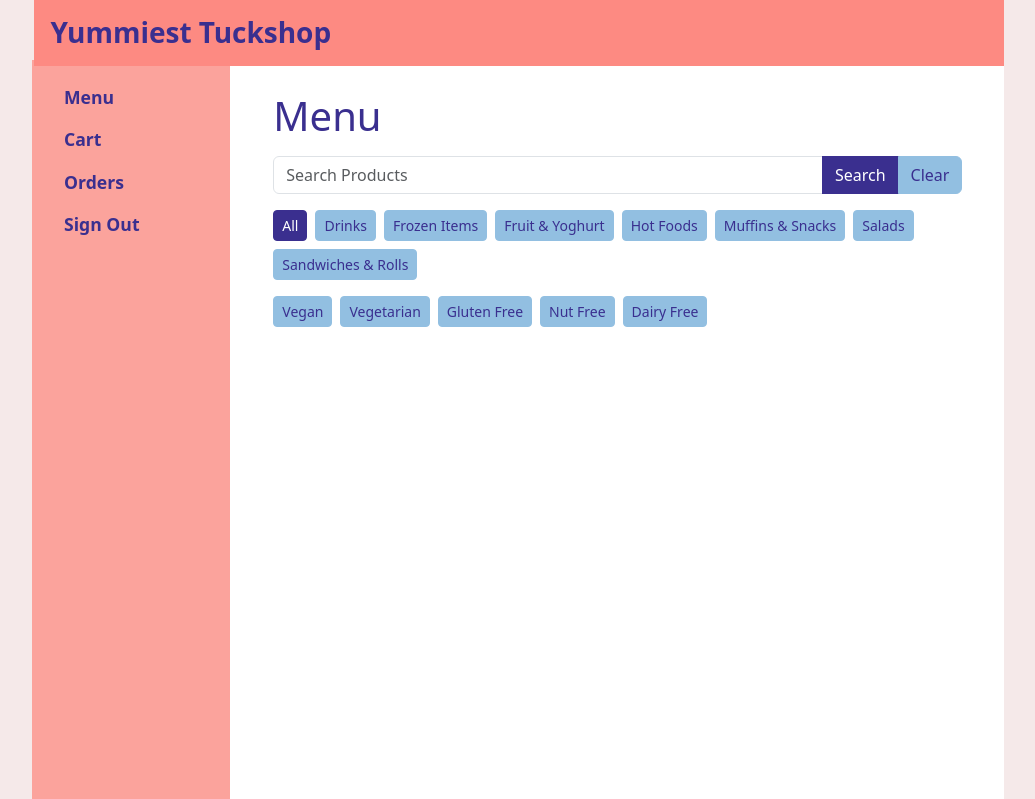
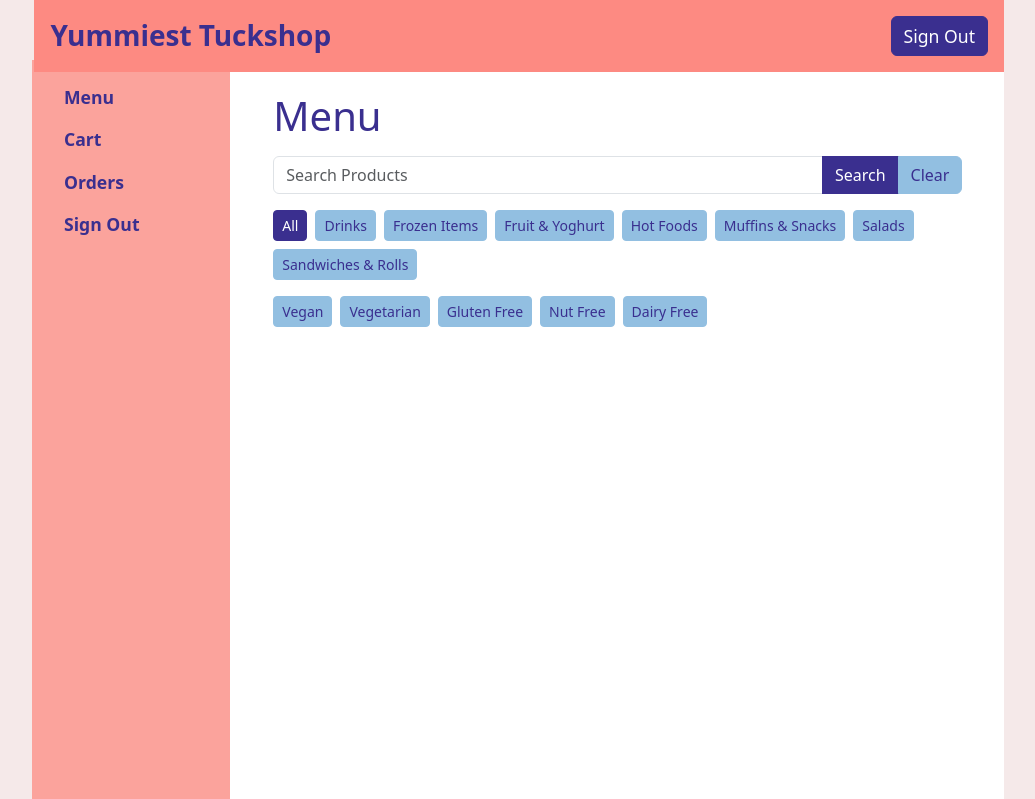
Before and after one commit to thePillowBoii/Tuckshop, a Flask app: page / in a window 1280 px wide. Shown: the top 799 px of the page, without its empty margins (116-1151 px from the left). Run offline with Flask 3, Linux system fonts and the light colour scheme; a user stored in the database is signed in; data comes from the database, SQL or seed files in the repository.

Commit message:
signout button

```diff
--- a/static/css/style.css
+++ b/static/css/style.css
@@ -175,6 +175,21 @@ body::before {
   color: white;
 }
 
+.btn-signout {
+  background-color: #3A2F8F;
+  color: white;
+  border-color: #3A2F8F;
+  margin-right: 1rem;
+  font-size: 1.1rem;
+  padding: 0.375rem 0.75rem;
+}
+
+.btn-signout:hover {
+  background-color: #2e2572;
+  border-color: #2e2572;
+  color: white;
+}
+
 .card {
   position: relative;
 }
--- a/templates/base.html
+++ b/templates/base.html
@@ -11,8 +11,11 @@
 <body class="overflow-y-scroll">
   <div class="bg-panel"></div>
   <header class="page-header">
-    <div class="container bg-body-secondary py-3">
+    <div class="container bg-body-secondary py-3 d-flex justify-content-between align-items-center">
       <h1 class="h4 mb-0">Yummiest Tuckshop</h1>
+      {% if session.get('userID') %}
+      <a href="/signout" class="btn btn-signout">Sign Out</a>
+      {% endif %}
     </div>
   </header>
 
```
